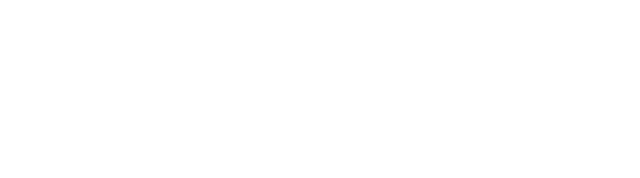
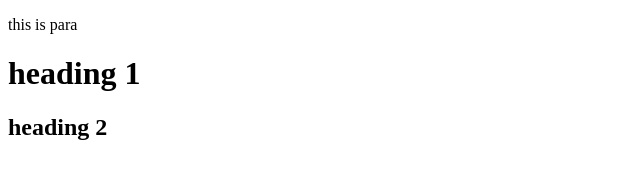
Before and after one commit to lucerogongarciaa/CS-104-3.0, a plain HTML site: page INDEX.html in a window 1280 px wide. Shown: the whole page, without its empty margins (0-640 px from the left). Drawn offline with Linux system fonts and the light colour scheme.

Commit message:
update.html

```diff
--- a/INDEX.html
+++ b/INDEX.html
@@ -6,6 +6,8 @@
     <title>Document</title>
 </head>
 <body>
-
+    <p>this is para</p>
+    <h1>heading 1</h1>
+<h2>heading 2</h2>
 </body>
 </html>
```
